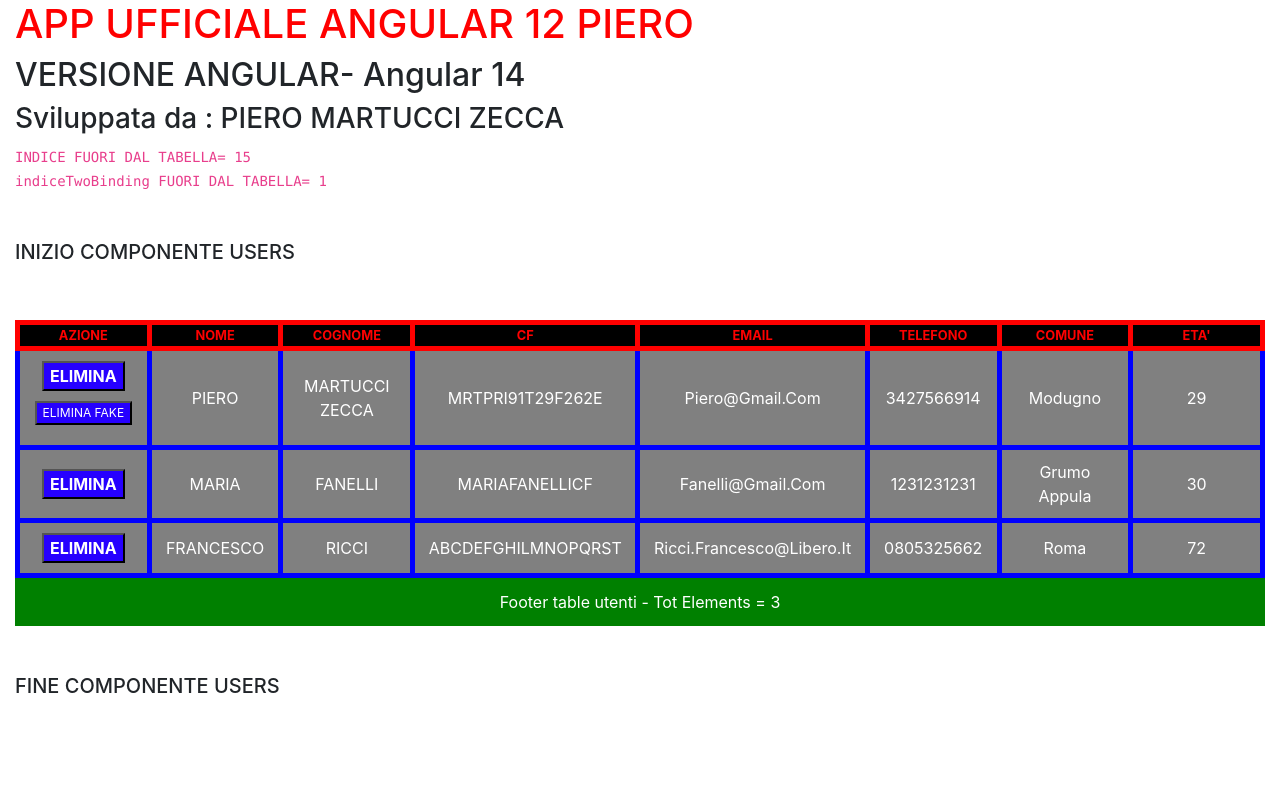
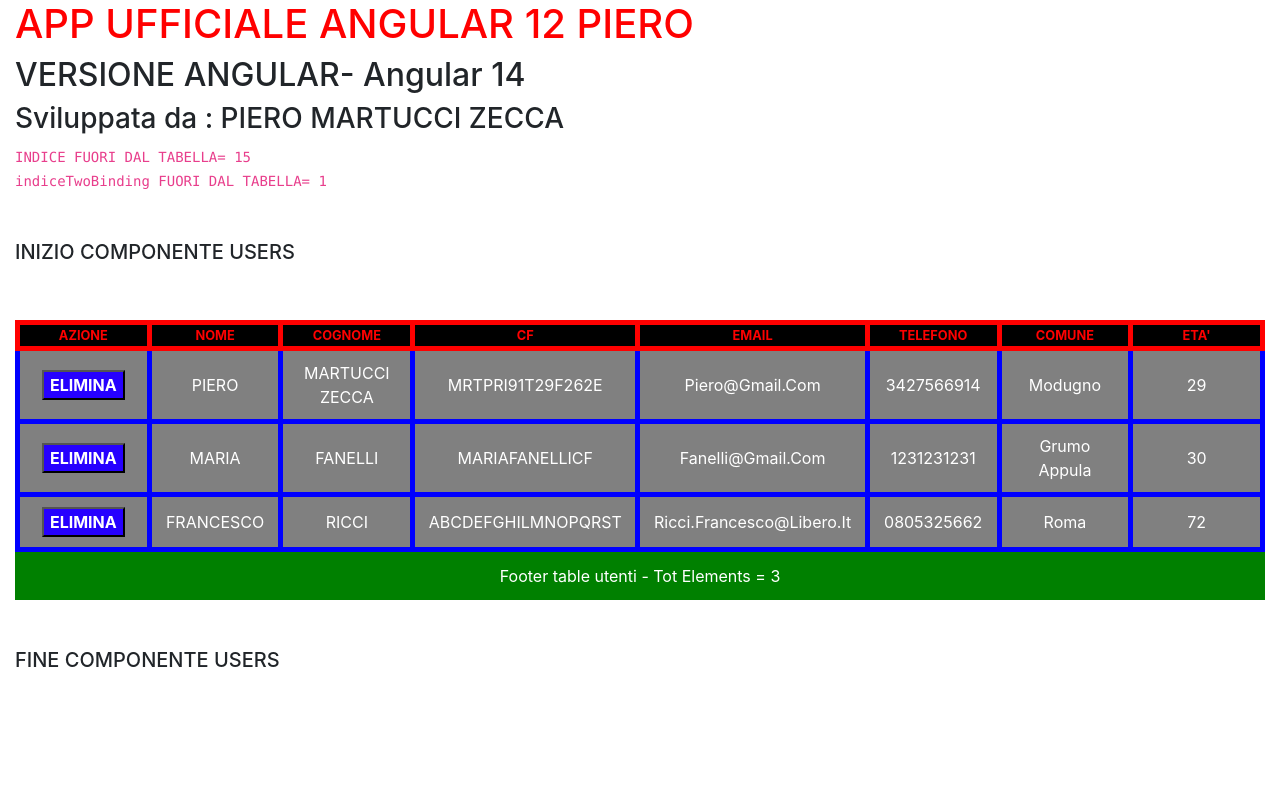
Before and after one commit to pieromz/angular-ivy-khm2eu, an Angular app: page / in a window 1280 px wide. Shown: the top 800 px of the page. Built offline with nearby package versions, Linux system fonts and the light colour scheme.

Commit message:
4 files modified, 1 added

```diff
--- /dev/null
+++ b/src/app/component/model/user.ts
@@ -0,0 +1,10 @@
+export interface User {
+  id: number;
+  nome: string;
+  cognome: string;
+  cf: string;
+  email: string;
+  telefono: string;
+  comune: string;
+  eta: number;
+}
--- a/src/app/component/services/user.service.ts
+++ b/src/app/component/services/user.service.ts
@@ -1,8 +1,9 @@
 import { Injectable } from '@angular/core';
+import { User } from '../model/user';
 
 @Injectable()
 export class UserService {
-  users: any = [
+  users: Array<User> = [
     {
       id: 1,
       nome: 'PIERO',
--- a/src/app/component/user/user.component.html
+++ b/src/app/component/user/user.component.html
@@ -2,14 +2,6 @@
 <td class="tdTabellaUtentiComponentUser">
   <button class="buttonEliminaUtente" (click)="eliminaUtente(user)">
     ELIMINA
-  </button>
-
-  <button
-    *ngIf="user.id == 1"
-    class="fakeEliminaButton"
-    (click)="eliminaUtente(33)"
-  >
-    ELIMINA FAKE
   </button>
 </td>
 <!--FINE OPERAZIONE ELIMINA UTENTE-->
--- a/src/app/component/user/user.component.ts
+++ b/src/app/component/user/user.component.ts
@@ -1,4 +1,5 @@
 import { Component, OnInit, Input, Output, EventEmitter } from '@angular/core';
+import { User } from '../model/user';
 import { UserService } from '../services/user.service';
 
 @Component({
@@ -7,14 +8,14 @@
   styleUrls: ['./user.component.css'],
 })
 export class UserComponent implements OnInit {
-  @Input('user-data') user: any; //DEFINITO PER RICEVERE I PARAMETRI DAL COMPONENT PADRE!
+  @Input('user-data') user: User; //DEFINITO PER RICEVERE I PARAMETRI DAL COMPONENT PADRE!
 
   @Output('onDeleteUser') userDeleted = new EventEmitter(); //esplicitare un evento che verrà catturato dal padre
   constructor(private service: UserService) {}
 
   ngOnInit() {}
 
-  eliminaUtente(user: any): void {
+  eliminaUtente(user: User): void {
     //alert('ELIMINARE UTENTE = ' + user.nome + '?');
     //this.service.cancellaUtente(user);
     var oggettoPerEmit = {
--- a/src/app/component/users/users.component.ts
+++ b/src/app/component/users/users.component.ts
@@ -1,4 +1,5 @@
 import { Component, OnInit } from '@angular/core';
+import { User } from '../model/user';
 import { UserService } from '../services/user.service';
 
 @Component({
@@ -8,7 +9,7 @@
 })
 export class UsersComponent implements OnInit {
   footerTable = 'Footer table utenti';
-  public users: any[] = [];
+  public users: Array<User> = [];
 
   constructor(private service: UserService) {}
   ngOnInit(): void {
```
